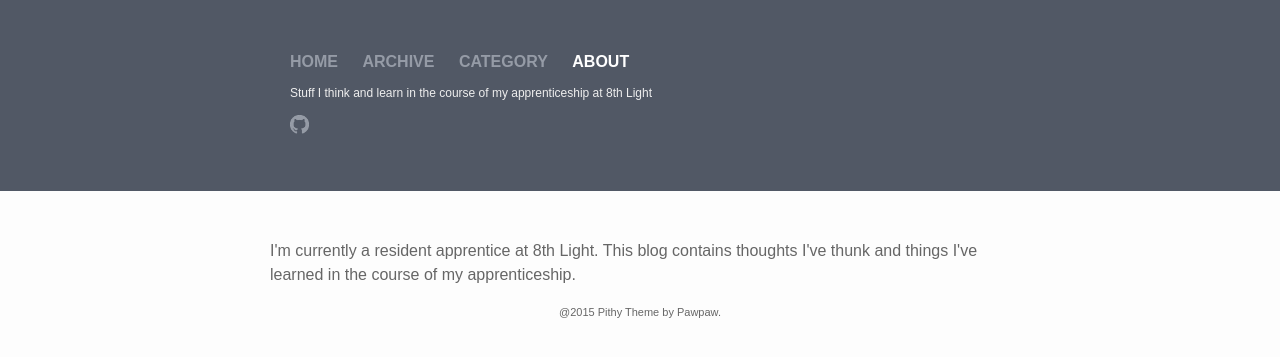
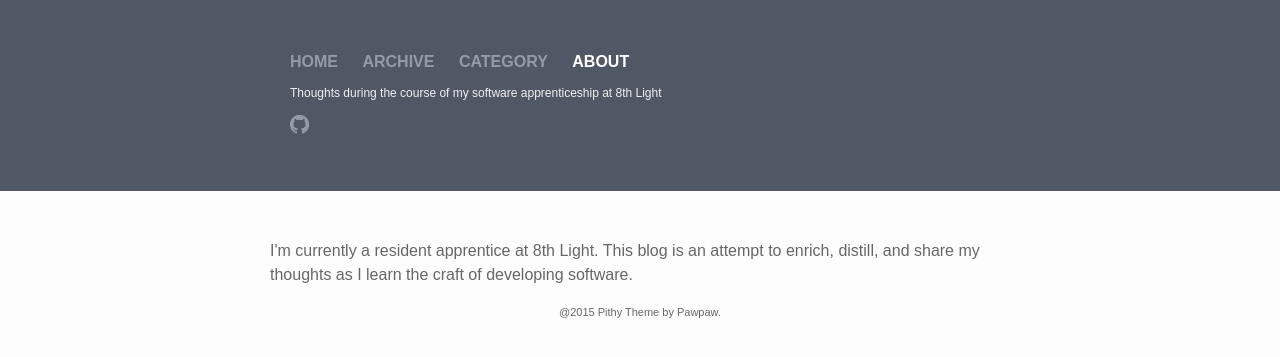
Before and after one commit to merecarvill/8th-light-apprenticeship-site, a Jekyll site: the page built from about.html, in a window 1280 px wide. Shown: the top 357 px of the page. Built offline with Jekyll 4.4.1, drawn with Linux system fonts in a browser that asks for light colours.

Commit message:
Add post "Why does this blog exist?"
Also tweak content of Home and About page.

```diff
--- a/_config.yml
+++ b/_config.yml
@@ -1,14 +1,14 @@
 # Site settings
 title: Blogging a Dead Horse
-motto: Stuff I think and learn in the course of my apprenticeship at 8th Light
+motto: Thoughts during the course of my software apprenticeship at 8th Light
 email: no@no.no
 description: > # this means to ignore newlines until "baseurl:"
-  A blog relating the stuff I think and learn in the course of my
-  apprenticeship at 8th Light.
+  The blog of a resident apprentice at 8th Light, where I attempt to enrich, distill,
+   and share my thoughts as I learn the craft of developing software.
 baseurl: "" # the subpath of your site, e.g. /blog/
 url: "http://yourdomain.com" # the base hostname & protocol for your site
 # twitter_username: jekyllrb
-github_username:  scarvill91
+github_username: scarvill91
 
 # Build settings
 markdown: kramdown
--- a/about.html
+++ b/about.html
@@ -4,5 +4,5 @@ layout: default
 
 <div class="about">
 <br>
-I'm currently a resident apprentice at 8th Light. This blog contains thoughts I've thunk and things I've learned in the course of my apprenticeship.
+I'm currently a resident apprentice at 8th Light. This blog is an attempt to enrich, distill, and share my thoughts as I learn the craft of developing software.
 </div>
--- /dev/null
+++ b/tags_list.csv
@@ -0,0 +1,3 @@
+apprenticeship,1
+blogging,1
+professionalism,1
```
Also changed, not shown: _drafts/2015-04-09-welcome-to-jekyll copy.markdown (deleted, +0 -25 lines), _posts/2015-09-08-hello-world.markdown (deleted, +0 -7 lines), _posts/2015-09-11-why-does-this-blog-exist.markdown (added, +35 -0 lines).
